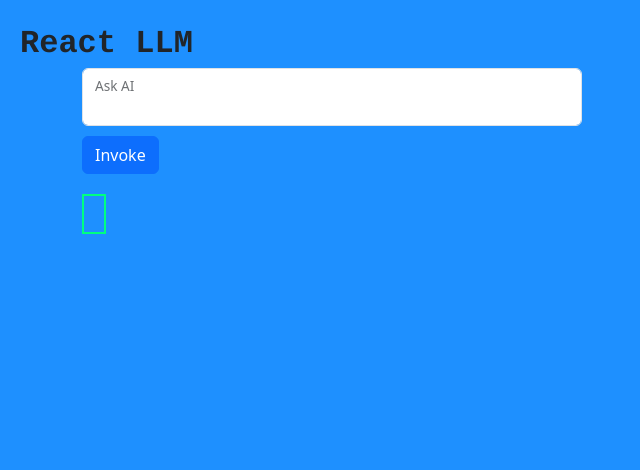
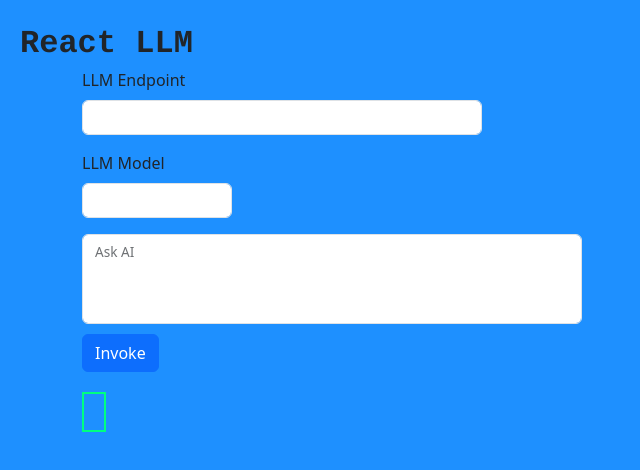
Before and after one commit to madukai/UI_AI_LLM, a React app: page / in a window 1280 px wide. Shown: the top 470 px of the page, without its empty margins (0-640 px from the left). Built offline with nearby package versions, Linux system fonts and the light colour scheme; the HTML template or start-up script is replaced by a standard one.

Commit message:
Remove ollama package and created a function to call and parse response from ollama server

```diff
--- a/package.json
+++ b/package.json
@@ -4,7 +4,6 @@
   "private": true,
   "dependencies": {
     "bootstrap": "^5.3.7",
-    "ollama": "^0.5.16",
     "react": "^19.1.0",
     "react-dom": "^19.1.0"
   },
--- a/src/components/llm/llm.css
+++ b/src/components/llm/llm.css
@@ -4,13 +4,23 @@
     font-weight: 600;
 }
 
+.llm-endpoint-input {
+    height: 35px !important;
+    width: 400px;
+}
+
+.llm-model-input {
+    height: 35px !important;
+    width: 150px;
+}
+
 .invoke-btn {
     margin-top: 10px;
 }
 
-.form-control {
+.prompt-input {
     width: 500px;
-    height: 800px;
+    height: 90px !important;
     resize: none;
 }
 
--- a/src/components/llm/llm.js
+++ b/src/components/llm/llm.js
@@ -1,35 +1,101 @@
 import React, { useState } from 'react';
-import ollama  from 'ollama/browser';
 import 'bootstrap/dist/css/bootstrap.css';
 import "./llm.css";
+
+const fetchDataFromLLM = async (msg, llmURL = '') => {
+  const urlEndPOint = llmURL || 'http://127.0.0.1:11434/api/chat';
+  const  apiResponse = await fetch(urlEndPOint, {
+    method: 'POST',
+    headers: {
+      'Content-Type': 'application/json',
+      Accept: 'application/json',
+    },
+    body: JSON.stringify(msg)
+  });
+  const result = await apiResponse.text();
+  return result;
+};
+
+const parseJSONString = (jsonString) => {
+  if (!jsonString || typeof jsonString !== 'string') {
+    return "Error: Input must be a non-empty string.";
+  }
+
+  const regex = /({(?:[^{}]|{[^{}]*})*})/g;
+
+  const matches = [];
+  let match;
+
+  while ((match = regex.exec(jsonString)) !== null) {
+    matches.push(match[1]);
+  }
+
+  if (matches.length === 0) {
+    return "Error: No valid JSON objects found in the input string.";
+  }
+
+  const formattedJsonString = `[${matches.join(',')}]`;
+
+  try {
+    JSON.parse(formattedJsonString);
+    return formattedJsonString;
+  } catch (e) {
+    return `Error: Failed to parse the generated JSON. This might indicate malformed individual JSON objects. Original error: ${e.message}`;
+  }
+}
 
 function LLM() {
     const [userPrompt, setUserPrompt] = useState('');
     const [aiResponse, setAIResponse] = useState('');
+    const [llmEndpoint, setllmEndpoint] = useState('');
+    const [llmModel, setllmModel] = useState('');
 
     const invoke = async () => {
-      console.log('Button is clicked');
-      console.log(userPrompt);
       setAIResponse('Currently Thinking...');
-      const response = await ollama.chat({
+      const msg = {
         model: 'gemma3:1b',
         messages: [{ role: 'user', content: userPrompt }],
-      });
-      setAIResponse(response.message.content);
+      };
+      const response = await fetchDataFromLLM(msg, llmEndpoint);
+      const formatResponse = JSON.parse(parseJSONString(response));
+      const len = formatResponse.length;
+      let aiResponse = '';
+      for (let i = 0; i < len; i++) {
+        aiResponse += formatResponse[i].message.content;
+      }
+      setAIResponse(aiResponse);
     }
 
     const handleChange = (ev) => {
       setUserPrompt(ev.target.value);
     }
 
+    const handleLLMEndpoint = (ev) => {
+      setllmEndpoint(ev.target.value);
+    }
+
+    const handleLLMModel = (ev) => {
+      setllmModel(ev.target.value);
+    }
+
     return (
     <div>
         <div className='llm-header'>React LLM</div>
         <div className='container'>
+          <div className="form-setting">
+              <div className="mb-3">
+                <label htmlFor="llmEndPointInput" className="form-label">LLM Endpoint</label>
+                <input className="form-control llm-endpoint-input" value={llmEndpoint} onChange={handleLLMEndpoint} id="llmEndPointInput" />
+              </div>
+              <div className="mb-3">
+                <label htmlFor="llmModelInput" className="form-label">LLM Model</label>
+                <input className="form-control llm-model-input" value={llmModel} onChange={handleLLMModel} id="llmModelInput" />
+              </div>
+          </div>
           <div className="form-floating">
             <textarea
               id="floatingTextarea2"
-              className="form-control"
+              className="prompt-input form-control"
               value={userPrompt}
               onChange={handleChange}
             />
```
Also changed, not shown: 2 other files (tests, documents, lock files or other folders).
